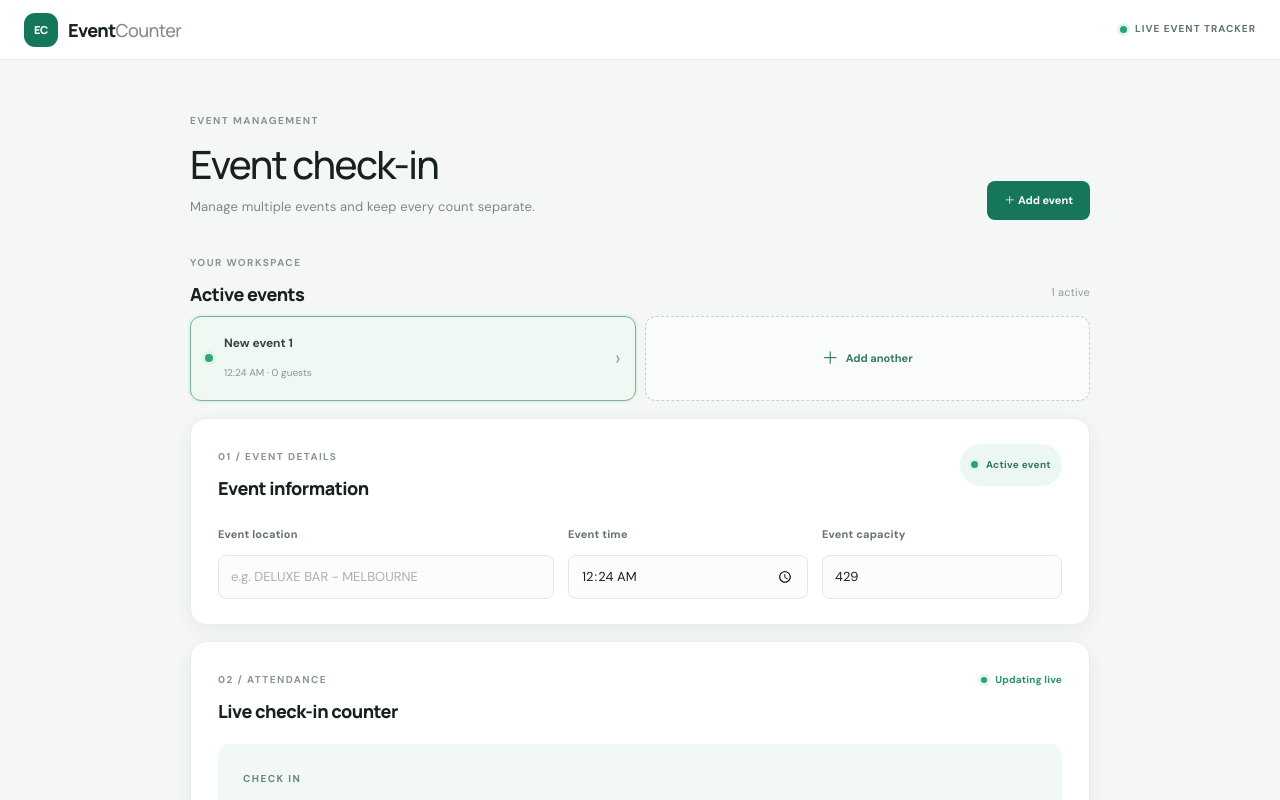
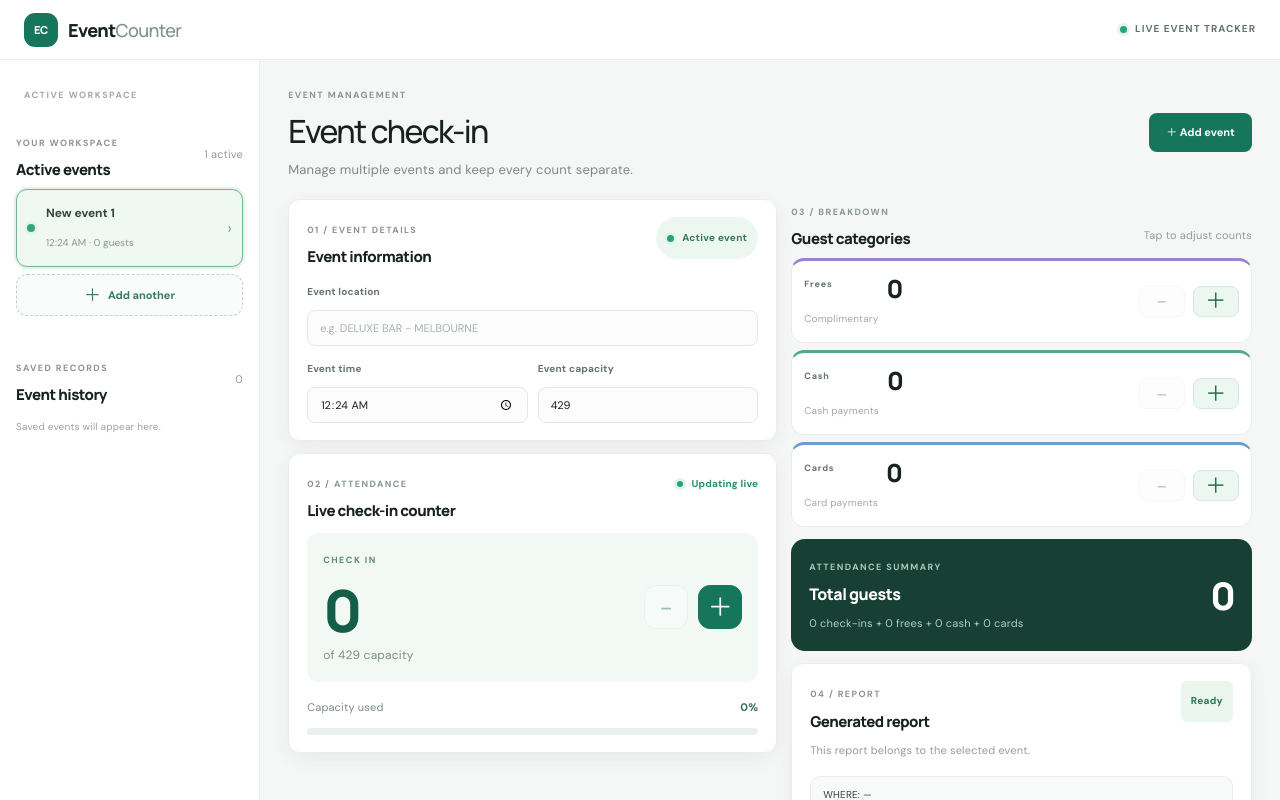
Before and after one commit to choMatt/EventCounter, a React (Vite) app: page / in a window 1280 px wide. Built offline with nearby package versions, Linux system fonts and the light colour scheme.

Commit message:
Place active events and history in the left sidebar

```diff
--- a/src/App.jsx
+++ b/src/App.jsx
@@ -112,9 +112,9 @@ export default function App() {
       <a className="brand" href="#top"><span className="brand-mark">EC</span><span>Event<span className="brand-light">Counter</span></span></a>
       <div className="live-pill"><span /> LIVE EVENT TRACKER</div>
     </header>
-    <div className="content" id="top">
-      <section className="page-heading"><div><p className="eyebrow">EVENT MANAGEMENT</p><h1>Event check-in</h1><p className="subheading">Manage multiple events and keep every count separate.</p></div><button className="primary-button new-event-button" onClick={addEvent}>＋ Add event</button></section>
-
+    <div className="workspace" id="top">
+      <aside className="sidebar">
+        <a className="sidebar-brand" href="#top">ACTIVE WORKSPACE</a>
       <section className="active-events-section">
         <div className="section-heading"><div><p className="eyebrow">YOUR WORKSPACE</p><h2>Active events</h2></div><span className="history-count">{events.length} active</span></div>
         <div className="event-tabs">
@@ -124,7 +124,15 @@ export default function App() {
           <button className="add-event-tab" onClick={addEvent}>＋ <span>Add another</span></button>
         </div>
       </section>
-
+      <section className="sidebar-history">
+        <div className="section-heading"><div><p className="eyebrow">SAVED RECORDS</p><h2>Event history</h2></div><span className="history-count">{history.length}</span></div>
+        {!history.length ? <p className="sidebar-empty">Saved events will appear here.</p> : <div className="sidebar-history-list">{history.map(item => <article className="sidebar-history-item" key={item.id}><div><strong>{item.venue || 'Untitled event'}</strong><small>{formatTime(item.time)} · {item.total ?? eventTotal(item)} guests</small></div><button className="text-button" onClick={() => openHistory(item)}>Restore</button><button className="delete-button" aria-label="Delete saved event" onClick={() => removeHistory(item.id)}>×</button></article>)}</div>}
+      </section>
+      </aside>
+      <main className="dashboard-content">
+      <section className="page-heading"><div><p className="eyebrow">EVENT MANAGEMENT</p><h1>Event check-in</h1><p className="subheading">Manage multiple events and keep every count separate.</p></div><button className="primary-button new-event-button" onClick={addEvent}>＋ Add event</button></section>
+      <div className="dashboard-grid">
+      <div className="dashboard-left">
       <section className="event-panel panel">
         <div className="panel-title-row"><div><p className="eyebrow">01 / EVENT DETAILS</p><h2>Event information</h2></div><span className="status-tag"><span /> Active event</span></div>
         <div className="details-grid">
@@ -140,6 +148,8 @@ export default function App() {
         </div>
         <div className="progress-area"><div className="progress-meta"><span>Capacity used</span><strong>{progress.toFixed(0)}%</strong></div><div className="progress-track"><div className="progress-fill" style={{ width: `${progress}%` }} /></div></div>
       </section>
+      </div>
+      <div className="dashboard-right">
       <section className="categories-section"><div className="section-heading"><div><p className="eyebrow">03 / BREAKDOWN</p><h2>Guest categories</h2></div><span className="muted-note">Tap to adjust counts</span></div>
         <div className="counter-grid"><Counter label="Frees" value={event.frees} onChange={v => update('frees', v)} tone="purple" description="Complimentary" /><Counter label="Cash" value={event.cash} onChange={v => update('cash', v)} tone="green" description="Cash payments" /><Counter label="Cards" value={event.cards} onChange={v => update('cards', v)} tone="blue" description="Card payments" /></div>
       </section>
@@ -147,10 +157,10 @@ export default function App() {
       <section className="report-panel panel"><div className="panel-title-row"><div><p className="eyebrow">04 / REPORT</p><h2>Generated report</h2><p className="report-description">This report belongs to {event.venue.trim() || 'the selected event'}.</p></div><span className={`ready-tag ${savedStatus ? 'saved' : ''}`}>{savedStatus ? 'Saved' : 'Ready'}</span></div>
         <pre className="report-output">{report}</pre><div className="report-actions"><button className="primary-button" onClick={save}>Save event</button><button className="secondary-button" onClick={copy}>Copy report</button><button className="secondary-button share-button" onClick={share}>Share</button><button className="finish-button" onClick={finishEvent}>Finish event</button></div>{notice && <p className="notice" role="status">{notice}</p>}
       </section>
-      <section className="history-section"><div className="section-heading"><div><p className="eyebrow">05 / SAVED RECORDS</p><h2>Event history</h2></div><span className="history-count">{history.length} saved</span></div>
-        {!history.length ? <div className="empty-history"><span className="empty-icon">↗</span><strong>No saved events yet</strong><p>Save or finish an event to keep a record of its final counts.</p></div> : <div className="history-list">{history.map(item => <article className="history-item" key={item.id}><div className="history-info"><strong>{item.venue || 'Untitled event'}</strong><span>{formatTime(item.time)} · {new Date(item.savedAt || item.createdAt).toLocaleDateString()}</span></div><div className="history-total"><strong>{item.total ?? eventTotal(item)}</strong><span>guests</span></div><button className="text-button" onClick={() => openHistory(item)}>Restore</button><button className="delete-button" aria-label="Delete saved event" onClick={() => removeHistory(item.id)}>×</button></article>)}</div>}
-      </section>
+      </div>
+      </div>
       <footer className="footer"><span>EventCounter</span><span>Your event, counted.</span></footer>
+      </main>
     </div>
   </div>
 }
```
